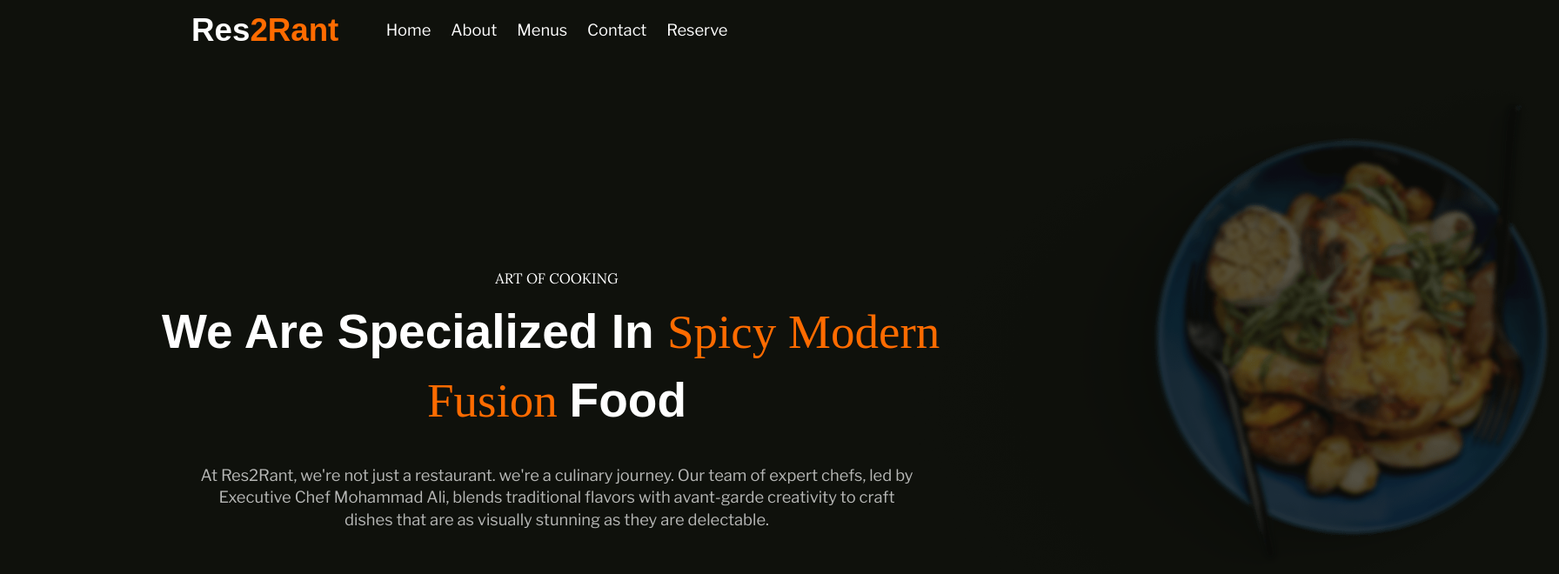
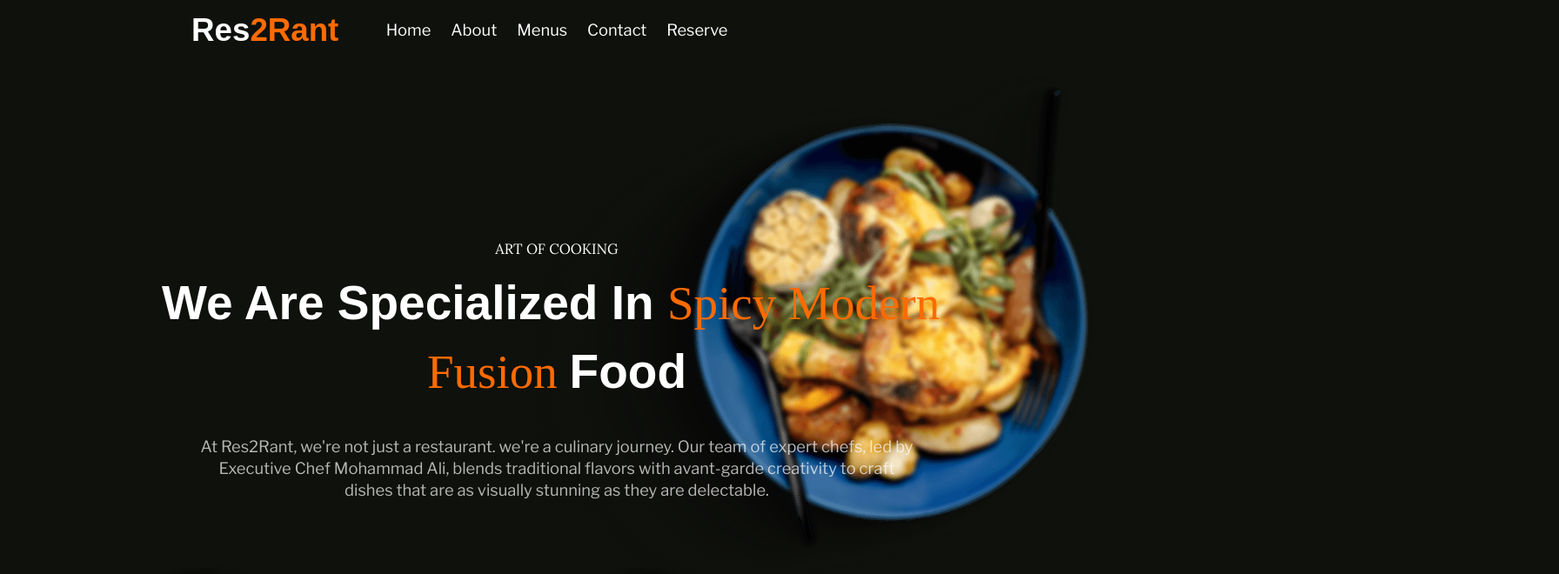
Before and after one commit to nazmus767921/Restaurant_project-1.00, a React (Vite) app: page /about in a window 1280 px wide. Shown: the top 660 px of the page at 87% size, 1792 px wide, since content can reach past the window. Built offline with nearby package versions, Linux system fonts and the light colour scheme; some icons are missing; a web font is replaced by a local one.

Commit message:
Final Version: 1.01

```diff
--- a/src/pages/About/AboutPage.jsx
+++ b/src/pages/About/AboutPage.jsx
@@ -12,9 +12,7 @@ const AboutPage = () => {
 	return (
 		<Main className="page-container">
 			<div className="hero_wrapper">
-				<div style={{opacity: 0.3}}>
 				<HeroImage />
-				</div>
 				<div className="header">
 					<Tag>{hero.tagline}</Tag>
 					<HeroTitle>{getCursiveStyle(hero.title)}</HeroTitle>
--- a/src/pages/About/styles/AboutPage.styles.js
+++ b/src/pages/About/styles/AboutPage.styles.js
@@ -5,6 +5,7 @@ export const Main = styled.main`
 	/* elements inside */
 	.hero_wrapper {
 		position: relative;
+		max-width: 100vw;
 		/* layout */
 		min-height: 100vh;
 		min-height: 100dvh;
```
